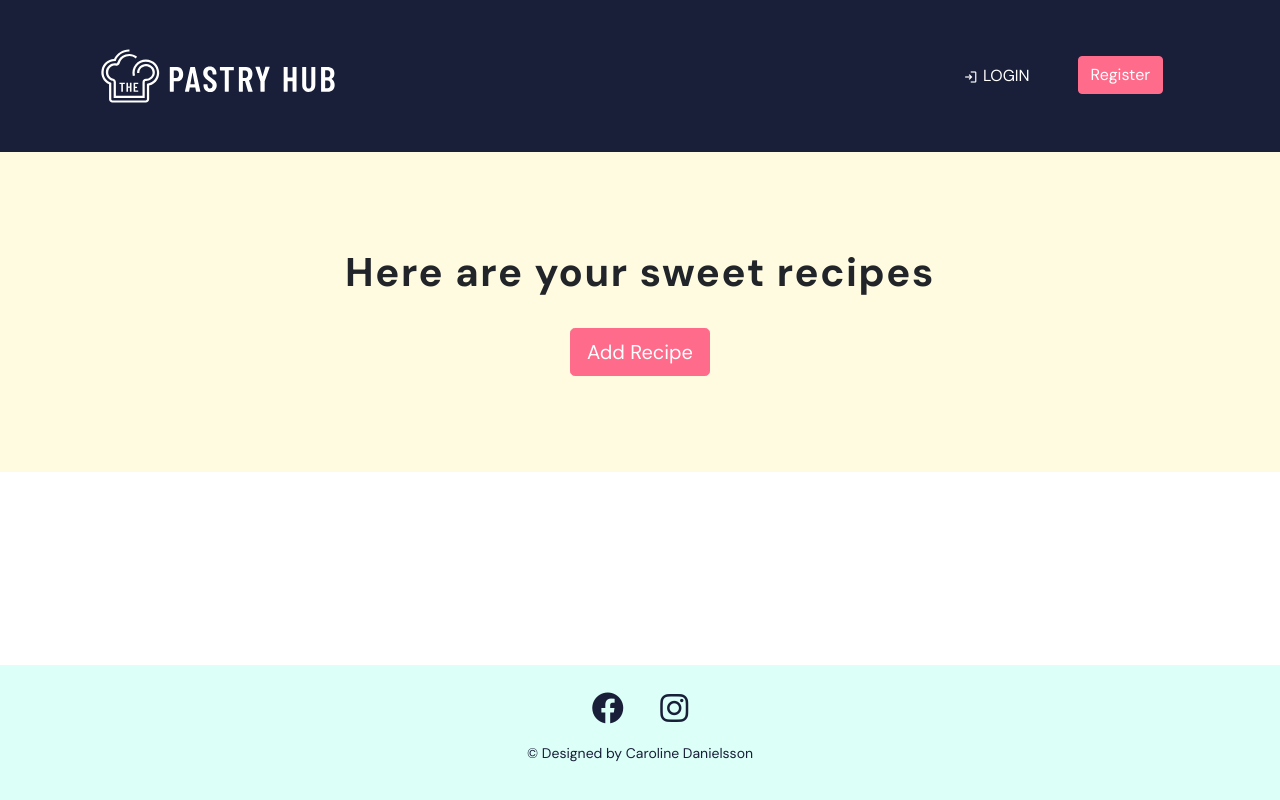
After one commit to cardan22/pastryhub, a Django app: template templates/my_recipes.html in a window 1280 px wide. The commit adds this page. Run offline with Django 3.2, Linux system fonts and the light colour scheme; the template is opened without the code that fills it, so the values that code supplies are empty.

Commit message:
Add RichTextField and set up My Recipes site

```diff
--- a/pastryhub/urls.py
+++ b/pastryhub/urls.py
@@ -19,6 +19,6 @@ from django.urls import path, include
 urlpatterns = [
     path('admin/', admin.site.urls),
     path('accounts/', include('allauth.urls')),
+    path('djrichtextfield/', include('djrichtextfield.urls')),
     path("", include('recipes.urls'), name='recipes_urls'),
-    path('summernote/', include('django_summernote.urls')),
 ]
--- a/recipes/admin.py
+++ b/recipes/admin.py
@@ -1,10 +1,8 @@
 from django.contrib import admin
 from .models import Recipe
-from django_summernote.admin import SummernoteModelAdmin
 
 
 @admin.register(Recipe)
-class RecipeAdmin(SummernoteModelAdmin):
+class RecipeAdmin(admin.ModelAdmin):
     list_display = ("title", "baking_time", "image", "status", "posted_date")
-    summernote_fields = ("ingredients", "instructions")
     list_filter = ("status", "posted_date")
--- a/recipes/forms.py
+++ b/recipes/forms.py
@@ -1,4 +1,5 @@
 from django import forms
+from djrichtextfield.widgets import RichTextWidget
 from .models import Recipe
 
 
@@ -18,6 +19,9 @@ class RecipeForm(forms.ModelForm):
             "status",
         ]
 
+        ingredients = forms.CharField(widget=RichTextWidget())
+        instructions = forms.CharField(widget=RichTextWidget())
+
         labels = {
             "title": "Recipe Title",
             "baking_time": "Baking Time",
--- a/recipes/models.py
+++ b/recipes/models.py
@@ -1,6 +1,7 @@
 from django.db import models
 from django.contrib.auth.models import User
 from cloudinary.models import CloudinaryField
+from djrichtextfield.models import RichTextField
 
 
 # Code taken from "theRecipeCollective"
@@ -27,8 +28,8 @@ class Recipe(models.Model):
         User, on_delete=models.CASCADE, related_name="add_recipe"
     )
     baking_time = models.PositiveIntegerField(blank=False)
-    ingredients = models.TextField(max_length=10000, null=False, blank=False)
-    instructions = models.TextField(max_length=10000, null=False, blank=False)
+    instructions = RichTextField(max_length=10000, null=False, blank=False)
+    ingredients = RichTextField(max_length=10000, null=False, blank=False)
     image = CloudinaryField("image", default="placeholder", null=False)
     image_alt = models.CharField(max_length=100, null=False, blank=False)
     status = models.IntegerField(choices=STATUS, default=0)
--- a/recipes/urls.py
+++ b/recipes/urls.py
@@ -4,6 +4,7 @@ from django.contrib import admin
 
 urlpatterns = [
     path("", views.RecipeList.as_view(), name="home"),
+    path("my_recipes/", views.MyRecipesList.as_view(), name="my_recipes"),
     path("add_recipe/", views.AddRecipe.as_view(), name="add_recipe"),
-    path('<slug:pk>/', views.RecipeDetail.as_view(), name='recipe_detail'),
+    path("<slug:pk>/", views.RecipeDetail.as_view(), name="recipe_detail"),
 ]
--- a/static/css/style.css
+++ b/static/css/style.css
@@ -48,6 +48,7 @@ h1, h2, h3, h4 {
 
 .navbar-nav {
     margin-left: auto;
+    padding: 1rem;
 }
 
 .navbar-nav .nav-link {
@@ -58,6 +59,10 @@ h1, h2, h3, h4 {
 
 .navbar-expand-lg .navbar-nav .nav-link {
     padding-right: 2rem;
+}
+
+.nav-item {
+    padding: 0.5rem;
 }
 
 .btn-primary {
@@ -125,6 +130,7 @@ h1, h2, h3, h4 {
     padding: 10px;
     background-color: #FFFBE1;
     border-radius: 0 0 10px 10px;
+    min-height: 180px;
 }
 
 .yellow-card h4 {
@@ -158,6 +164,20 @@ h1, h2, h3, h4 {
     width: 100%;
     height: 100%;
     object-fit: cover;
+ }
+
+ /* My recipe view */
+
+ .my-recipes-header {
+    height: 40vh
+ }
+
+ .badge-primary {
+    z-index: 1;
+    background-color: #FF6B8A;
+    padding: 2rem;
+    position: absolute;
+    margin: 1rem;
  }
 
 /* Login, Logout, Sign Up form */
@@ -226,6 +246,10 @@ h1, h2, h3, h4 {
     .recipe-card img {
         height: 20vh;
     }
+
+    .my-recipes-header {
+        height: 20vh;
+    }
 }
 
 /* // Small devices (landscape phones, 576px and down) */
--- a/templates/base.html
+++ b/templates/base.html
@@ -49,7 +49,7 @@
                 </a>
               </li>
               <li class="nav-item">
-                <a class="nav-link ml-auto" href="#">
+                <a class="nav-link ml-auto" href="{% url 'my_recipes' %}">
                   <span class="material-symbols-outlined">dataset</span> My recipes
                 </a>
               </li>
--- /dev/null
+++ b/templates/my_recipes.html
@@ -0,0 +1,49 @@
+{% extends "base.html" %}
+{% block title %}My Recipes{% endblock %}
+{% block content %}
+
+<div class="yellow-background my-recipes-header d-flex justify-content-center align-items-center">
+    <div class="container">
+        <div class="row">
+            <div class="col-md-12 text-center">
+                <h1 class="hero-text">Here are your sweet recipes</h1>
+                <a href="{% url 'add_recipe' %}" class="btn btn-primary btn-lg mt-4">Add Recipe</a>
+            </div>
+        </div>
+    </div>
+</div>
+
+<div class="container mt-4">
+    <div class="row">
+        <!-- Recipe cards loop -->
+        {% for recipe in recipe_list %}
+        <div class="col-sm-12 col-md-6 col-lg-4">
+            <a href="{% url 'recipe_detail' recipe.id %}" class="recipe-link" aria-label="{{ recipe.title }}">
+                <div class="recipe-card">
+                    {% if recipe.status == 0 %}
+                        <span class="badge badge-primary">Draft</span>
+                    {% endif %}
+                    <img src="{{ recipe.image.url }}" alt="{{ recipe.title }}" class="img-fluid">
+                    <div class="yellow-card">
+                        <h4>{{ recipe.title }}</h4>
+                        <p>By {{ recipe.author }} | {{ recipe.baking_time }} min</p>
+                    </div>
+                </div>
+            </a>
+        </div>
+        {% endfor %}
+
+    {% if is_paginated %}
+    <nav aria-label="Page navigation">
+        <ul class="pagination justify-content-center">
+            {% if page_obj.has_previous %}
+            <li><a href="?page={{ page_obj.previous_page_number }}" class="page-link"><i class="fas fa-chevron-left"></i></a></li>
+            {% endif %}
+            {% if page_obj.has_next %}
+            <li><a href="?page={{ page_obj.next_page_number }}" class="page-link"><i class="fas fa-chevron-right"></i></a></li>
+            {% endif %}
+        </ul>
+    </nav>
+    {% endif %}
+</div>
+{% endblock %}
```
Also changed, not shown: pastryhub/settings.py (+14 -1 lines), recipes/views.py (+14 -0 lines), recipes/migrations/0005_auto_20231013_1040.py (added).
